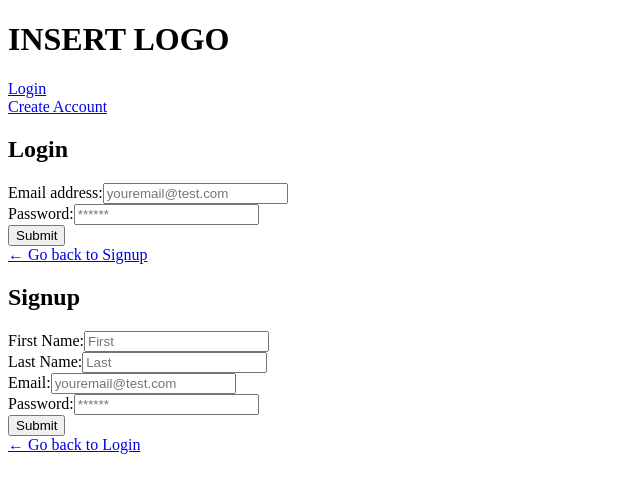
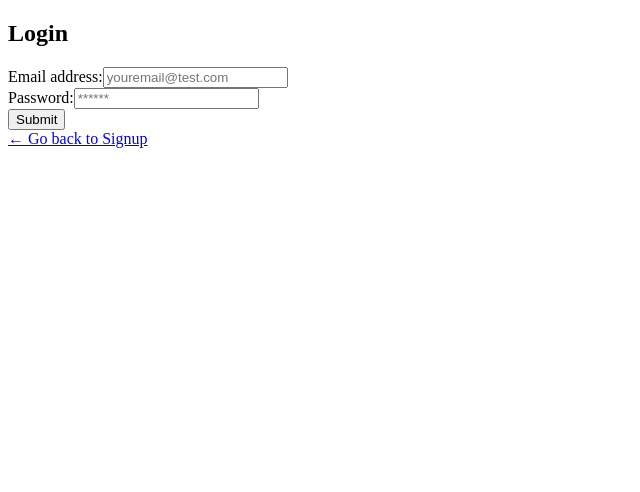
Before and after one commit to Kokkonut/hospo-order, a React (Create React App) app in the folder client/: page /login in a window 1280 px wide. Shown: the top 492 px of the page, without its empty margins (0-640 px from the left). Built offline with nearby package versions, Linux system fonts and the light colour scheme.

Commit message:
LINKS WORKING

```diff
--- a/client/src/App.js
+++ b/client/src/App.js
@@ -11,6 +11,9 @@ import { setContext } from '@apollo/client/link/context';
 
 // import Home from './pages/Home';
 import Login from './pages/Login';
+import LoginMain from './components/Login/LoginMain';
+import LoginCreate from './components/Login/LoginCreate';
+// import LoginLinks from './components/Login/LoginLinks';
 
 const httpLink = createHttpLink({
   uri: '/graphql',
@@ -30,6 +33,8 @@ const client = new ApolloClient({
   link: authLink.concat(httpLink),
   cache: new InMemoryCache(),
 });
+
+
 function App() {
   return (
     <ApolloProvider client={client}>
@@ -41,8 +46,16 @@ function App() {
       </header>
       <Routes>
       <Route
+          path="/"
+          element={<Login />}
+        />
+      <Route
           path="/login"
-          element={<Login />}
+          element={<LoginMain />}
+        />
+      <Route
+          path="/signup"
+          element={<LoginCreate />}
         />
               {/* <Route
                 path="/"
--- a/client/src/components/Login/LoginCreate.js
+++ b/client/src/components/Login/LoginCreate.js
@@ -55,7 +55,7 @@ function LoginCreate() {
           <button type="submit">Submit</button>
         </div>
       </form>
-      <Link to="/login">← Go back to Login</Link>
+      <Link to="/">← Go back to Login</Link>
     </div>
   );
 }
--- a/client/src/components/Login/LoginMain.js
+++ b/client/src/components/Login/LoginMain.js
@@ -41,7 +41,7 @@ function LoginMain() {
           <button type="submit">Submit</button>
         </div>
       </form>
-        <Link to="/signup">← Go back to Signup</Link>
+        <Link to="/">← Go back to Signup</Link>
     </div>
   );
 }
--- a/client/src/pages/Login.js
+++ b/client/src/pages/Login.js
@@ -1,7 +1,7 @@
 import React from 'react'
 import LoginLinks from '../components/Login/LoginLinks';
-import LoginMain from '../components/Login/LoginMain';
-import LoginCreate from '../components/Login/LoginCreate';
+// import LoginMain from '../components/Login/LoginMain';
+// import LoginCreate from '../components/Login/LoginCreate';
 
 const Login = () => {
   return (
@@ -12,8 +12,7 @@ const Login = () => {
         </div>
 
       <LoginLinks />
-        <LoginMain />
-        <LoginCreate />
+
 
       </div>
  )
```
